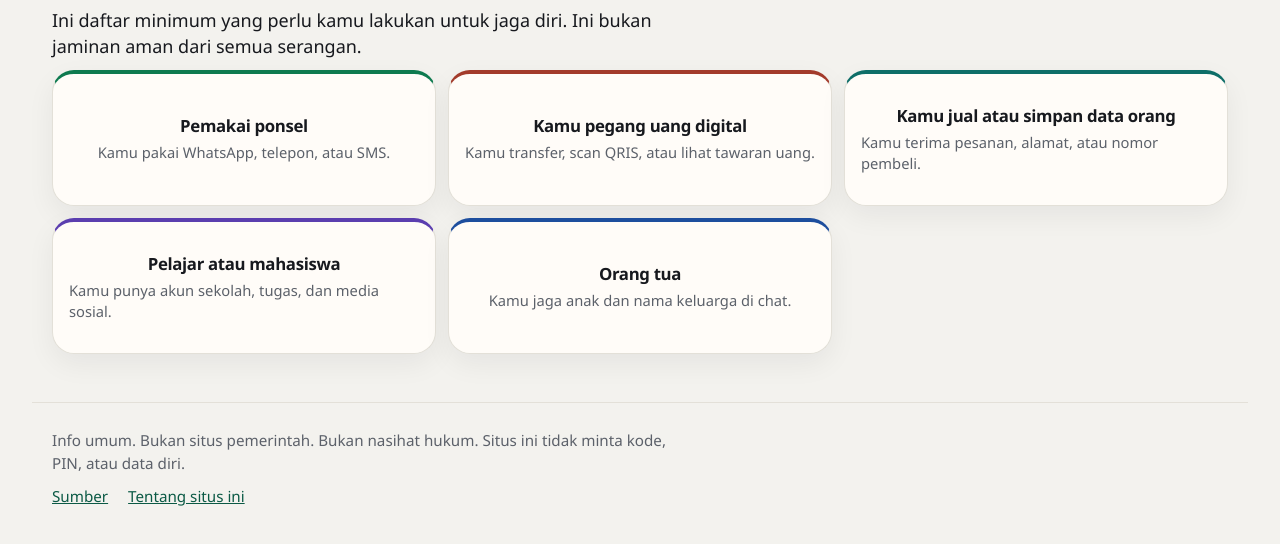
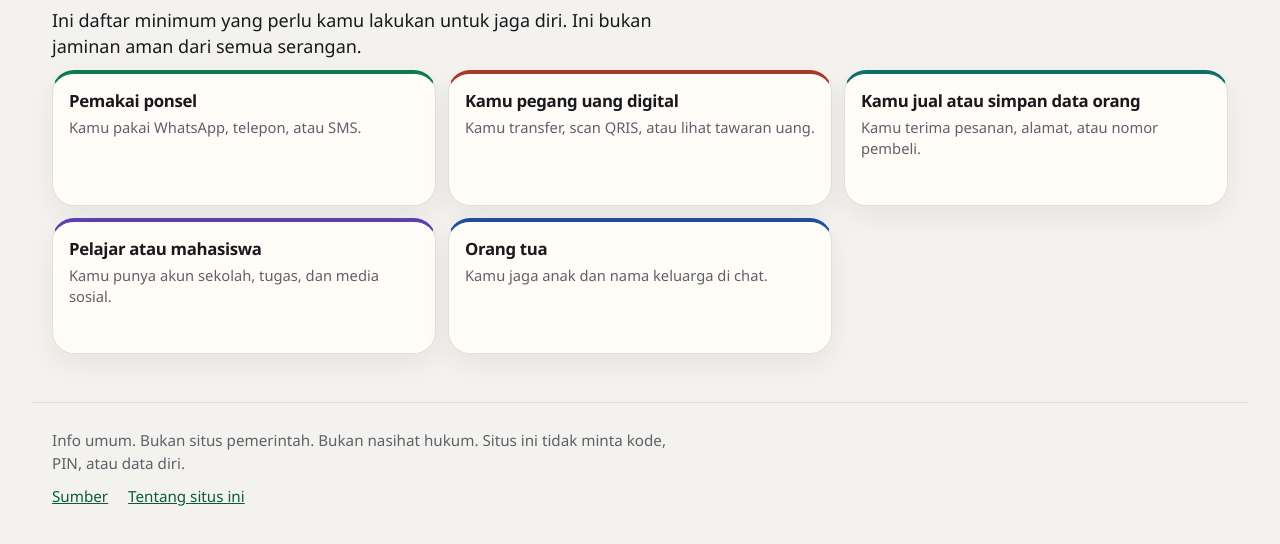
Before and after one commit to Selmeny/cek-dulu, an Astro site: page / in a window 1280 px wide. Shown: the part 144-688 px from the top of the page. Built offline with nearby package versions, Linux system fonts and the light colour scheme; Astro itself is replaced by a stand-in of ours; a web font is replaced by a local one.

Commit message:
Fix role card alignment and the done label.

```diff
--- a/src/components/ChecklistItem.astro
+++ b/src/components/ChecklistItem.astro
@@ -27,7 +27,7 @@ const { title, lead, action, why, law, already, report } = item.data;
 <details data-topic={item.id}>
   <summary>
     <span>{title}</span>
-    <span data-done-flag hidden>Sudah</span>
+    <span data-done-flag hidden> Sudah</span>
   </summary>
   <p>{lead}</p>
   <h3>Lakukan ini sekarang</h3>
--- a/src/styles/global.css
+++ b/src/styles/global.css
@@ -829,6 +829,8 @@ button.role-card {
   width: 100%;
   font: inherit;
   text-align: left;
+  align-items: stretch;
+  justify-content: flex-start;
   cursor: pointer;
 }
 
```
